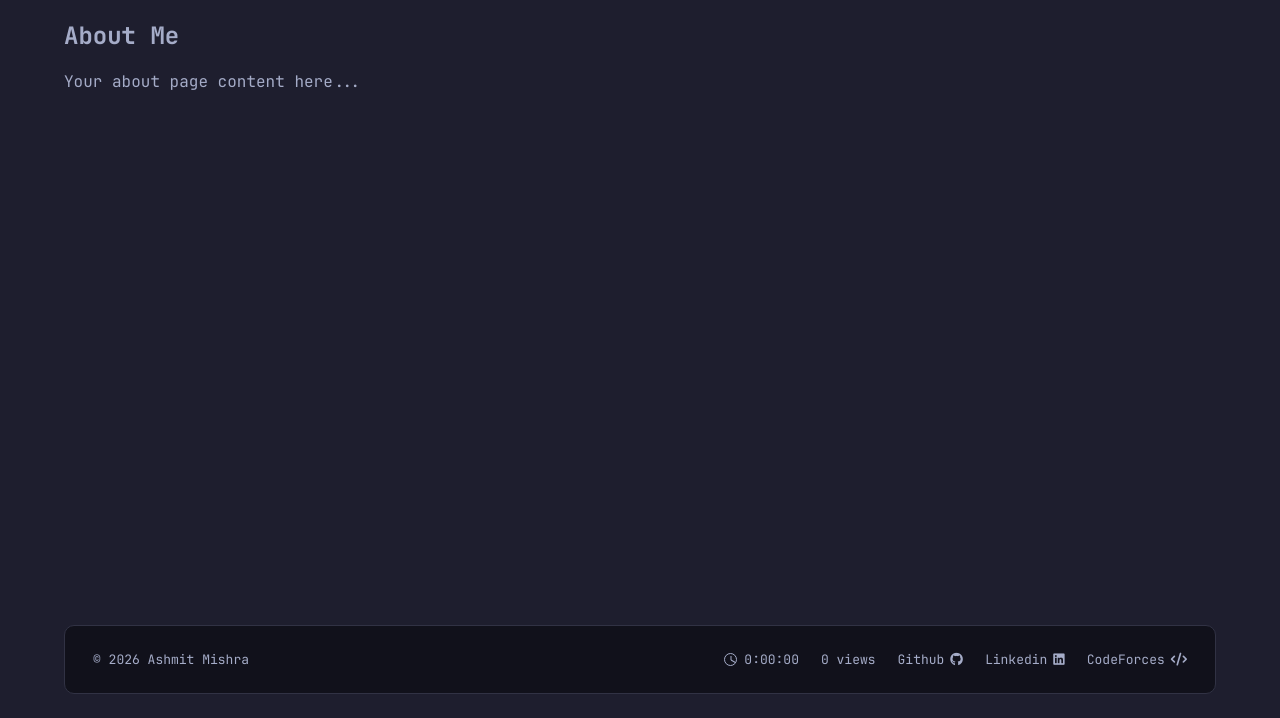
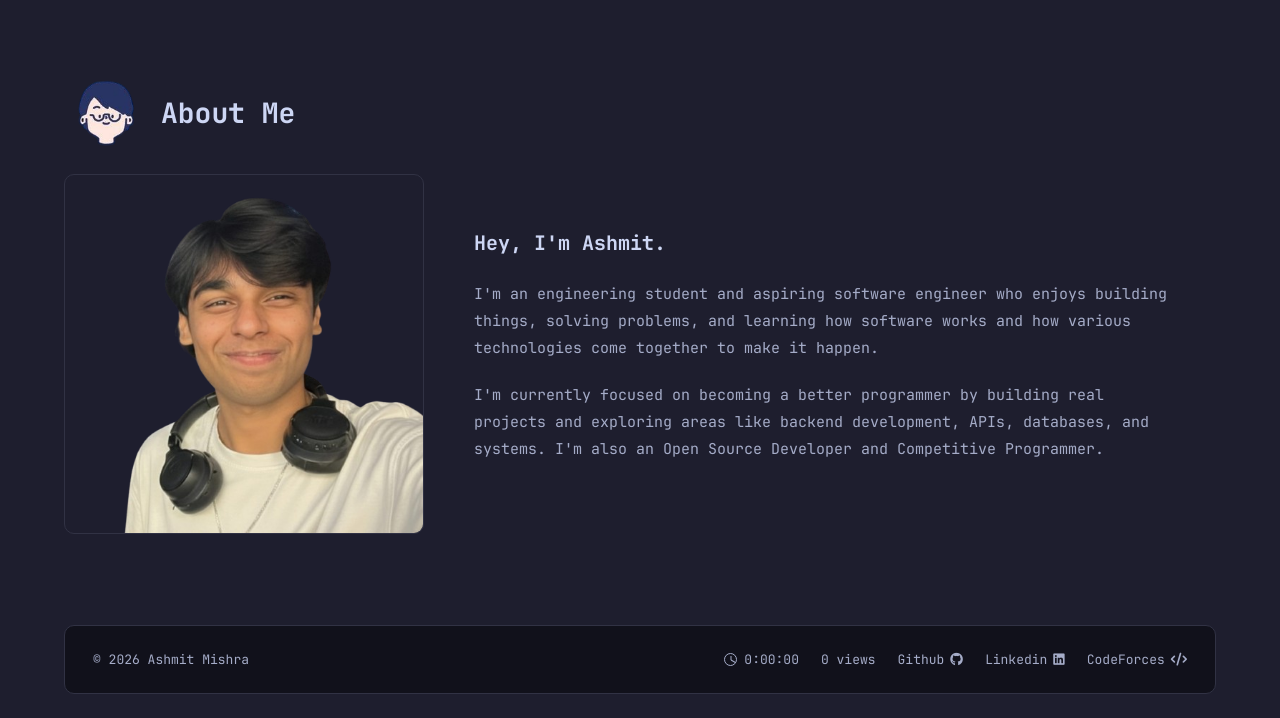
Before and after one commit to TypicalW/portfolio-v3, a Flask app: page /about/ in a window 1280 px wide. Shown: the part 82-800 px from the top of the page. Run offline with Flask 3, Linux system fonts and the light colour scheme.

Commit message:
Added About me Page

```diff
--- a/static/css/main.css
+++ b/static/css/main.css
@@ -205,6 +205,79 @@ main {
 .link-separator {
     color: var(--border);
     font-size: 14px;
+}
+/* ========================
+    ABOUT ME PAGE
+    ======================= */
+
+.about-page {
+    margin-top: 70px;
+}
+
+.about-title {
+    display: flex;
+    align-items: center;
+    gap: 12px;
+
+    margin: 10 0 30px;
+
+    color: var(--title);
+    font-size: 28px;
+    font-weight: 700;
+}
+
+.about-title img {
+    width: 85px;
+    height: 85px;
+    object-fit: contain;
+}
+
+/* About introduction */
+
+.about-intro {
+    display: grid;
+    grid-template-columns: 360px minmax(0, 1fr);
+    gap: 50px;
+
+    align-items: center;
+}
+
+
+/* Photo */
+
+.about-photo {
+    width: 100%;
+}
+
+.about-photo img {
+    display: block;
+
+    width: 100%;
+    height: auto;
+
+    border-radius: 10px;
+    border: 1px solid var(--border);
+}
+
+
+/* Text */
+
+.about-text {
+    max-width: 700px;
+}
+
+.about-text p {
+    margin: 0 0 20px;
+
+    color: var(--text);
+    font-size: 15px;
+    line-height: 1.8;
+}
+
+.about-text p:first-child {
+    color: var(--title);
+    font-size: 20px;
+    font-weight: 700;
 }
 
 /* =========================
@@ -597,14 +670,22 @@ main {
 }
 
 
-/* Project grid */
+/* Homepage featured projects */
+
+.featured-projects .project-grid {
+    display: grid;
+    grid-template-columns: repeat(2, minmax(0, 1fr));
+    gap: 24px;
+}
+
+
+/* Projects page */
 
 .projects-grid {
     display: grid;
     grid-template-columns: repeat(3, minmax(0, 1fr));
     gap: 24px;
 }
-
 /* Main card */
 
 .project-card {
--- a/templates/about.html
+++ b/templates/about.html
@@ -1,15 +1,41 @@
 {% extends "base.html" %}
+{% block title %}About Me — Ashmit Mishra{% endblock %}
+{% block content %}
+<div class="container about-page">
+    <h1 class="about-title">
+        <img src="{{ url_for('static', filename='images/favicon.png') }}" alt="">
+        About Me
+    </h1>
 
-{% block title %}About — Ashmit Mishra{% endblock %}
+    <section class="about-intro">
 
-{% block content %}
+        <div class="about-photo">
+            <img
+                src="{{ url_for('static', filename='images/Ashmit1.png') }}"
+                alt="Ashmit Mishra"
+            >
+        </div>
 
-<section class="container">
-    <h1>About Me</h1>
+        <div class="about-text">
+            <p>
+                Hey, I'm Ashmit.
+            </p>
 
-    <p>
-        Your about page content here...
-    </p>
-</section>
+            <p>
+                I'm an engineering student and aspiring software engineer
+                who enjoys building things, solving problems, and learning
+                how software works and how various technologies come together
+                to make it happen.
+            </p>
 
+            <p>
+                I'm currently focused on becoming a better programmer by
+                building real projects and exploring areas like backend
+                development, APIs, databases, and systems. I'm also an Open Source
+                Developer and Competitive Programmer.
+            </p>
+        </div>
+
+    </section>
+</div>
 {% endblock %}
```
Also changed, not shown: static/images/Ashmit1.png (added), static/images/Ashmit2.png (added), static/images/Ashmit3.png (added).
